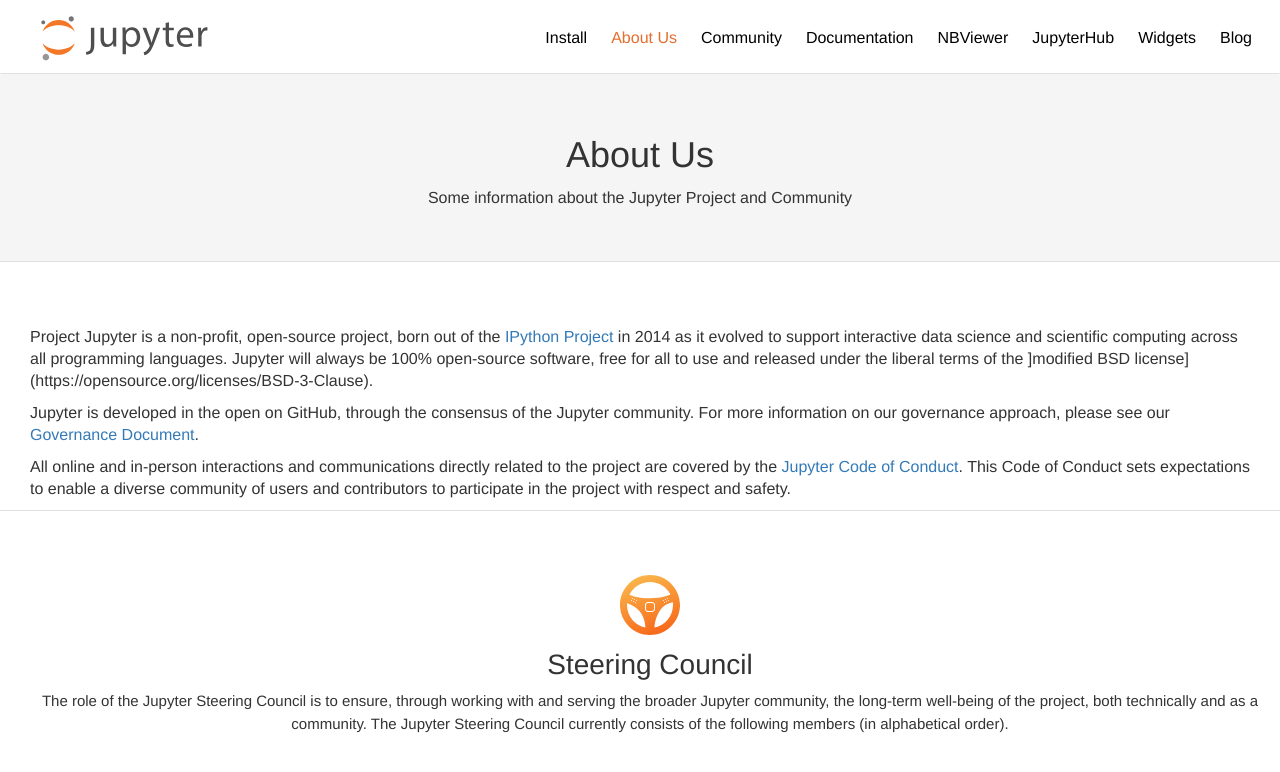
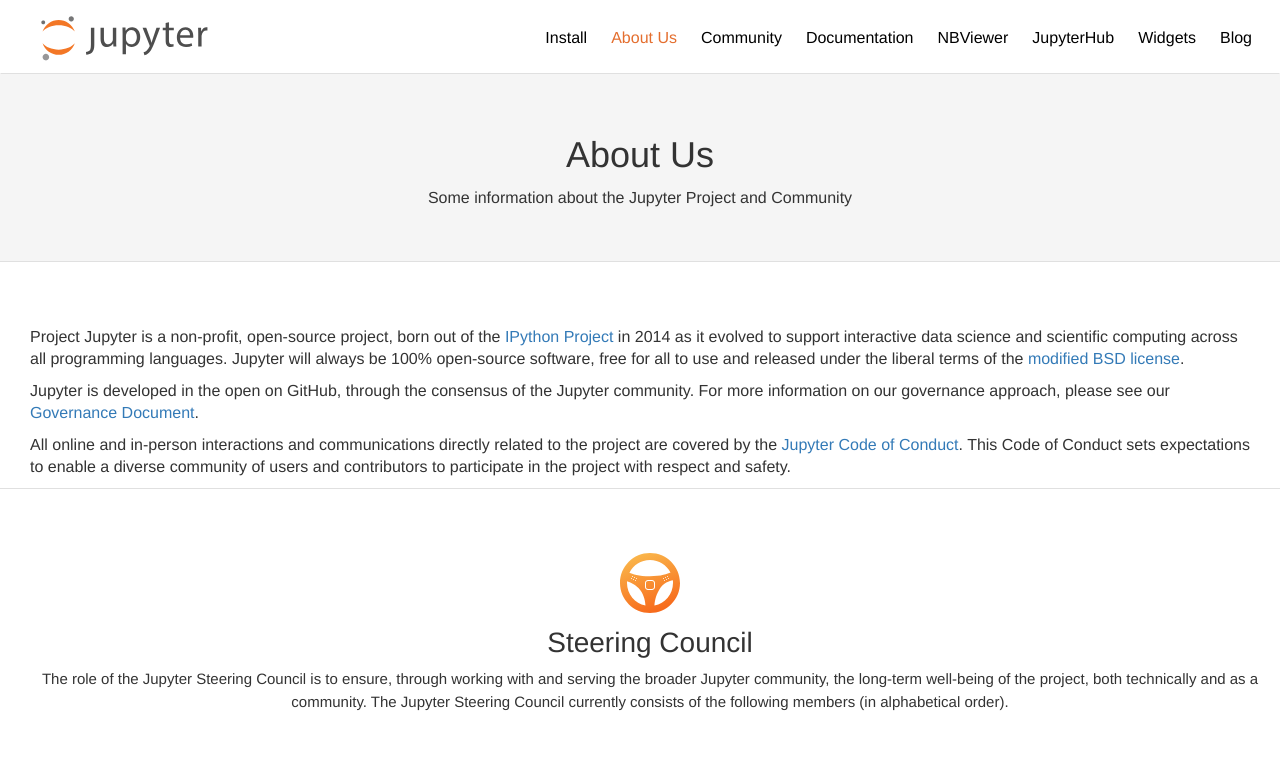
Before and after one commit to jupyter/jupyter.github.io, a Jekyll site: the page built from about.md, in a window 1280 px wide and 900 px high, cut to the strip 0-799 px from the top of the window. Shown: the top 772 px of the strip. Built offline with Jekyll 4.4.1, drawn with Linux system fonts in a browser that asks for light colours; comment, search, counter and statistics services are not loaded.

Commit message:
Fixed typo

```diff
--- a/about.md
+++ b/about.md
@@ -91,7 +91,7 @@
 Project Jupyter is a non-profit, open-source project, born out of the [IPython Project](https://ipython.org) in 2014 as
 it evolved to support interactive data science and scientific computing across all programming languages. Jupyter will
 always be 100% open-source software, free for all to use and released under the liberal terms of the
-]modified BSD license](https://opensource.org/licenses/BSD-3-Clause).
+[modified BSD license](https://opensource.org/licenses/BSD-3-Clause).
 
 Jupyter is developed in the open on GitHub, through the consensus of the Jupyter community. For more information on our
 governance approach, please see our [Governance Document](https://github.com/jupyter/governance/blob/master/governance.md).
```
